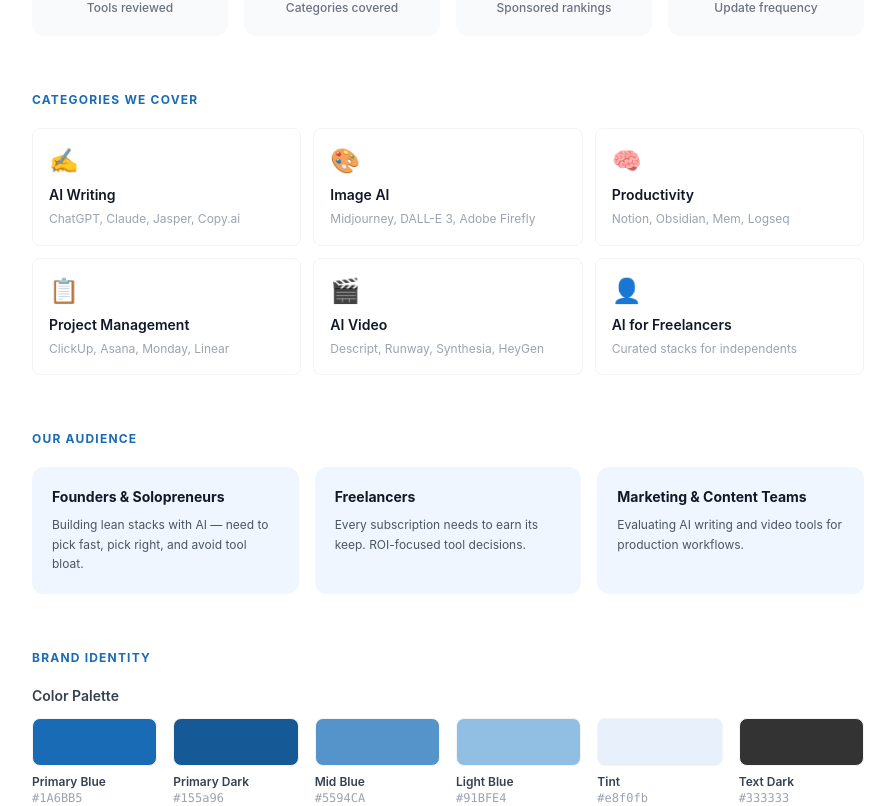
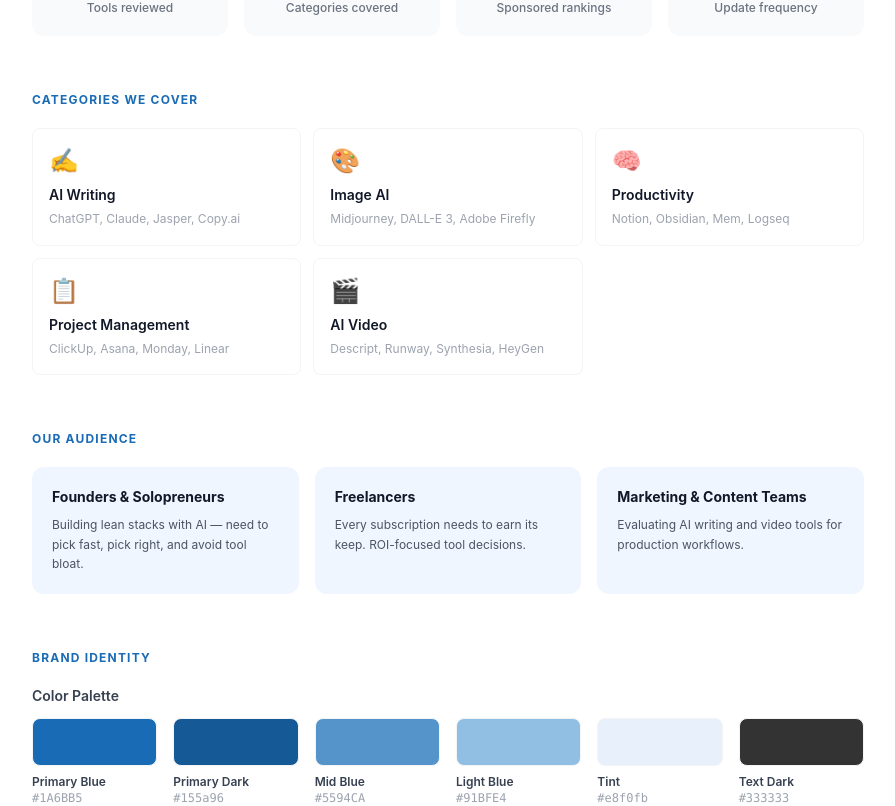
Before and after one commit to benjaeh/stack-pick, a Next.js app: page /media-kit in a window 1280 px wide. Shown: the part 734-1540 px from the top of the page, without its empty margins (192-1087 px from the left). Built offline with nearby package versions, Linux system fonts and the light colour scheme; no server answers.

Commit message:
Fix media kit: remove AI for Freelancers category (not on homepage)

```diff
--- a/app/media-kit/page.tsx
+++ b/app/media-kit/page.tsx
@@ -101,7 +101,6 @@
               { icon: "🧠", name: "Productivity", tools: "Notion, Obsidian, Mem, Logseq" },
               { icon: "📋", name: "Project Management", tools: "ClickUp, Asana, Monday, Linear" },
               { icon: "🎬", name: "AI Video", tools: "Descript, Runway, Synthesia, HeyGen" },
-              { icon: "👤", name: "AI for Freelancers", tools: "Curated stacks for independents" },
             ].map((cat) => (
               <div key={cat.name} className="border border-gray-100 rounded-lg p-4">
                 <p className="text-2xl mb-2">{cat.icon}</p>
```
